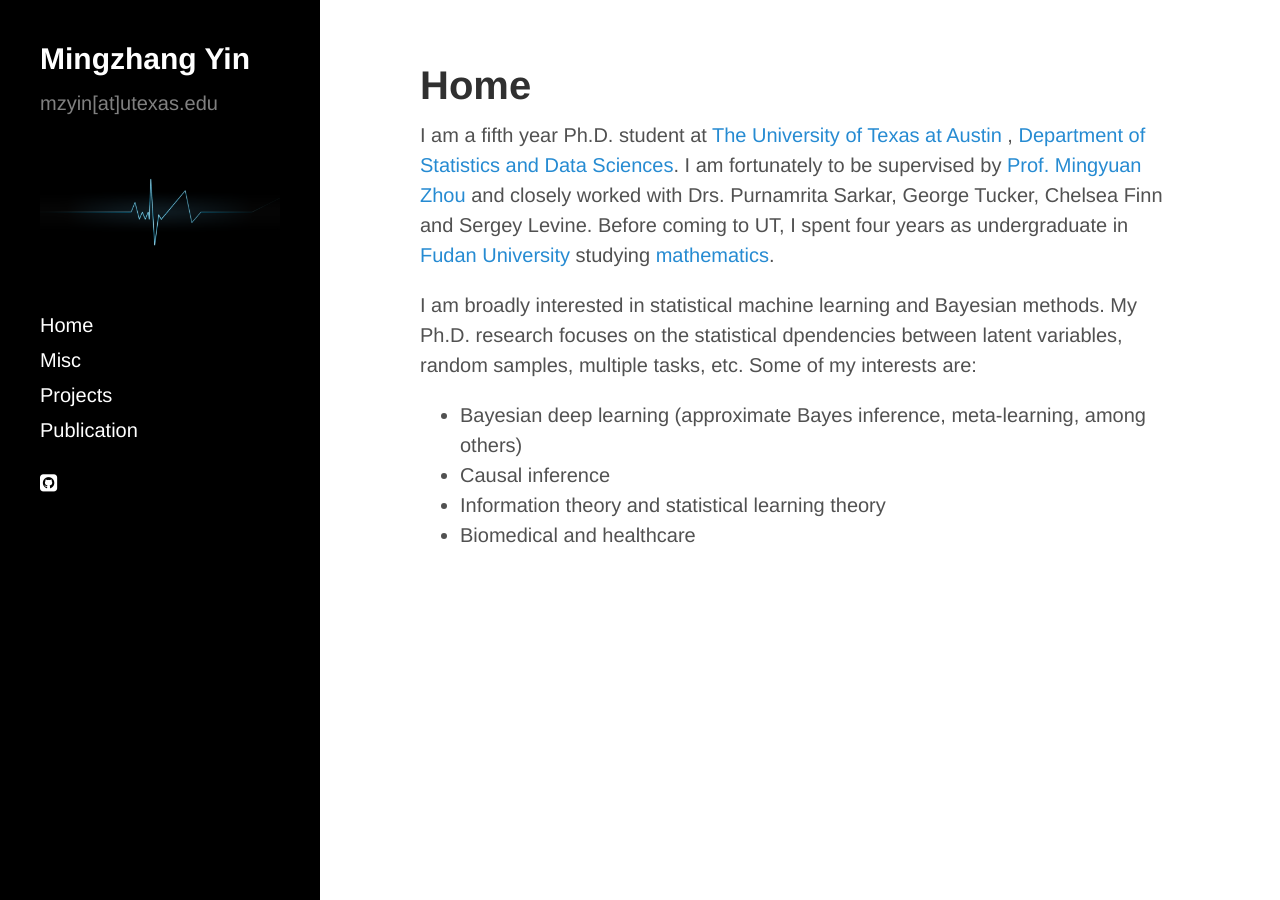
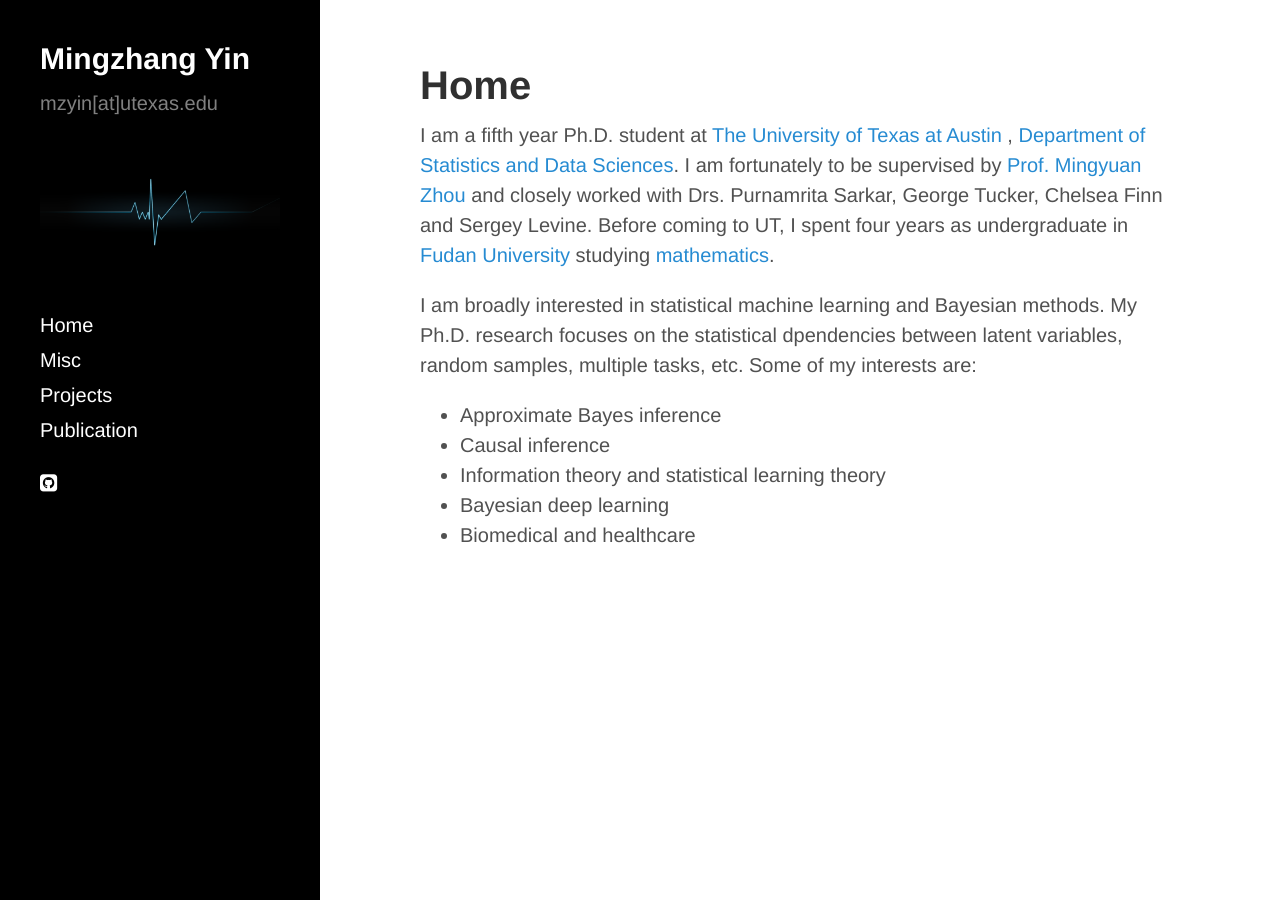
Before and after one commit to mingzhang-yin/mingzhang-yin.github.io, a Jekyll site: the page built from index.md, in a window 1280 px wide. Built offline with Jekyll 4.4.1, drawn with Linux system fonts in a browser that asks for light colours; nearby versions of some CDN libraries.

Commit message:
Update index.md

```diff
--- a/index.md
+++ b/index.md
@@ -17,8 +17,9 @@ title: Home
   <p> I am broadly interested in statistical machine learning and Bayesian methods. My Ph.D. research focuses on the statistical dpendencies between latent variables, random samples, multiple tasks, etc. Some of my interests are: </p>
   <p>
   <ul>
-   <li> Bayesian deep learning (approximate Bayes inference, meta-learning, among others) </li>
+   <li> Approximate Bayes inference </li>
    <li> Causal inference </li>
    <li> Information theory and statistical learning theory  </li>
+   <li> Bayesian deep learning </li>
    <li> Biomedical and healthcare </li>
   </ul>
```
